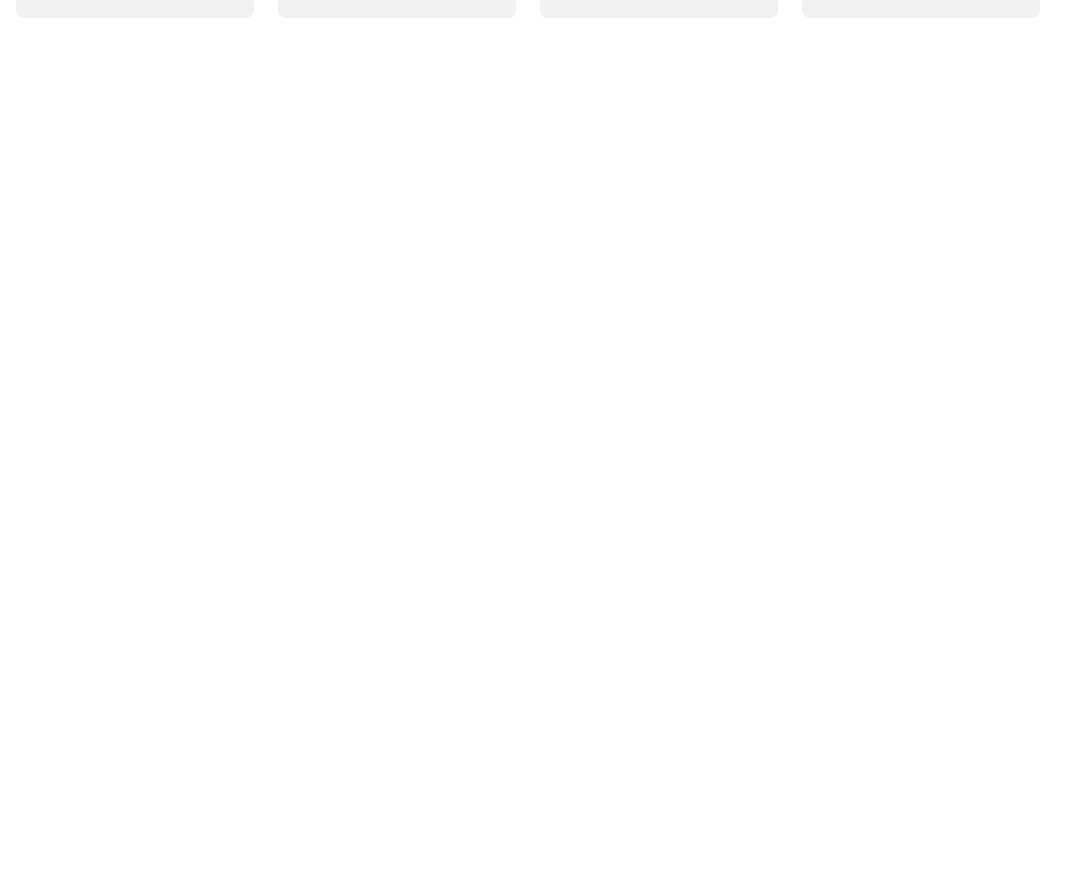
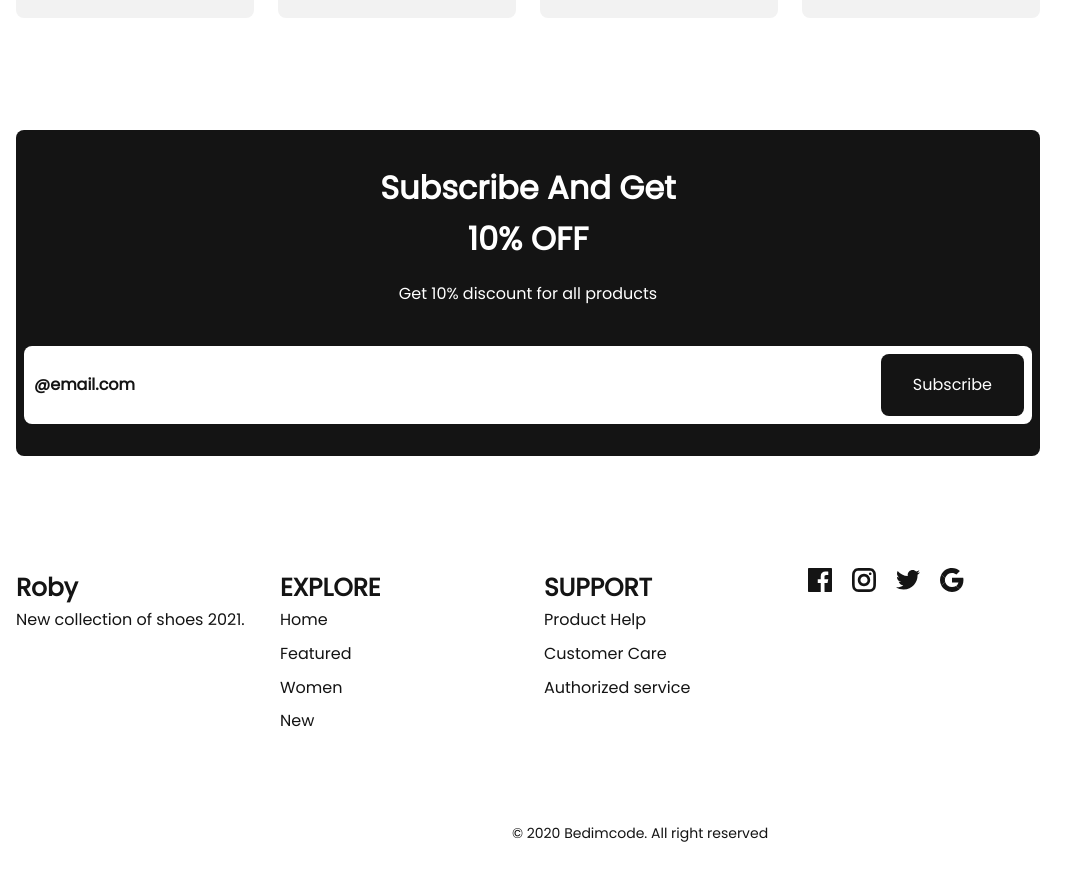
Before and after one commit to brunomatheusc/ecommerce-sneakers-mobile-first, a Next.js app: page / in a window 1280 px wide. Shown: the part 4020-4896 px from the top of the page, without its empty margins (0-1087 px from the left). Before the commit the page ends 4070 px from the top, so only its background shows below. Built offline with nearby package versions, Linux system fonts and the light colour scheme.

Commit message:
Finishing components

```diff
--- /dev/null
+++ b/src/pages/components/Footer/index.tsx
@@ -0,0 +1,49 @@
+import React from 'react';
+import Link from 'next/link';
+import Section from '../../../components/Section';
+import { Container, FooterBox, FooterTitle, FooterDescription, FooterLink, FooterCopy } from './styles';
+import { GrFacebook, GrInstagram, GrTwitter, GrGoogle } from 'react-icons/gr';
+
+export default function Footer() {
+	return (
+		<Section>
+			<Container className="bd-grid">
+				<FooterBox>
+					<FooterTitle>Roby</FooterTitle>
+					<FooterDescription>New collection of shoes 2021.</FooterDescription>
+				</FooterBox>
+
+				<FooterBox>
+					<FooterTitle>EXPLORE</FooterTitle>
+
+					<ul>
+						<FooterLink><Link href="#home">Home</Link></FooterLink>
+						<FooterLink><Link href="#featured">Featured</Link></FooterLink>
+						<FooterLink><Link href="#women">Women</Link></FooterLink>
+						<FooterLink><Link href="#new">New</Link></FooterLink>
+					</ul>
+				</FooterBox>
+
+				<FooterBox>
+					<FooterTitle>SUPPORT</FooterTitle>
+
+					<ul>
+						<FooterLink><Link href="#">Product Help</Link></FooterLink>
+						<FooterLink><Link href="#">Customer Care</Link></FooterLink>
+						<FooterLink><Link href="#">Authorized service</Link></FooterLink>
+					</ul>
+				</FooterBox>
+
+				<FooterBox>
+					<Link href="#"><GrFacebook /></Link>
+					<Link href="#"><GrInstagram /></Link>
+					<Link href="#"><GrTwitter /></Link>
+					<Link href="#"><GrGoogle /></Link>
+				</FooterBox>
+			</Container>
+
+
+			<FooterCopy>&#169; 2020 Bedimcode. All right reserved</FooterCopy>
+		</Section>
+	);
+}
--- /dev/null
+++ b/src/pages/components/Footer/styles.ts
@@ -0,0 +1,37 @@
+import styled from 'styled-components';
+
+export const Container = styled.div`
+    grid-template-columns: repeat(auto-fit, minmax(220px, 1fr));
+`;
+
+export const FooterBox = styled.div`
+    margin-bottom: var(--mb-4);
+
+	svg {
+		font-size: 1.5rem;
+		margin-right: 1.25rem;
+	}
+`;
+
+export const FooterTitle = styled.h3`
+    font-size: var(--big-font-size);
+`;
+
+export const FooterDescription = styled.p`
+
+`;
+
+export const FooterLink = styled.li`
+	a {
+		display: block;
+		width: max-content;
+		margin-bottom: var(--mb-1);
+	}
+`;
+
+export const FooterCopy = styled.p`
+    padding-top: 3rem;
+    font-size: var(--smalle-font-size);
+    color: var(--dark-color);
+    text-align: center;
+`;
--- a/src/pages/components/Newsletter/index.tsx
+++ b/src/pages/components/Newsletter/index.tsx
@@ -1,10 +1,23 @@
 import React from 'react';
-import { Container } from './styles';
+import Section from '../../../components/Section';
+import Link from 'next/link';
+import { Container, NewsletterTitle, NewsletterDescription, NewsletterSubscribe, NewsletterInput } from './styles';
+import Button from '../../../components/Button';
 
 export default function Newsletter() {
 	return (
-		<Container>
+		<Section>
+			<Container className="bd-grid">
+				<div>
+					<NewsletterTitle>Subscribe And Get <br /> 10% OFF</NewsletterTitle>
+					<NewsletterDescription>Get 10% discount for all products</NewsletterDescription>
+				</div>
 
-		</Container>
+				<NewsletterSubscribe>
+					<NewsletterInput placeholder="@email.com" />
+					<Button href="#">Subscribe</Button>
+				</NewsletterSubscribe>
+			</Container>
+		</Section>
 	);
 }
--- a/src/pages/components/Newsletter/styles.ts
+++ b/src/pages/components/Newsletter/styles.ts
@@ -1,5 +1,40 @@
 import styled from 'styled-components';
 
 export const Container = styled.div`
+    background-color: var(--dark-color);
+    color: var(--white-color);
+    padding: 2rem .5rem;
+    border-radius: .5rem;
+    text-align: center;
+`;
 
+export const NewsletterTitle = styled.h3`
+    font-size: var(--bigger-font-size);
+    margin-bottom: var(--mb-2);
 `;
+
+export const NewsletterDescription = styled.p`
+    margin-bottom: var(--mb-5);
+`;
+
+export const NewsletterSubscribe = styled.form`
+    display: flex;
+    column-gap: .5rem;
+    background-color: var(--white-color);
+    padding: .5rem;
+    border-radius: .5rem;
+`;
+
+export const NewsletterInput = styled.input`
+    outline: none;
+    border: none;
+    width: 90%;
+    font-size: var(--normal-font-size);
+
+	&::placeholder {
+		color: var(--dark-color);
+		font-family: var(--body-font);
+		font-size: var(--normal-font-size);
+		font-weight: var(--font-semi-bold);
+	}
+`;
--- a/src/pages/index.tsx
+++ b/src/pages/index.tsx
@@ -9,6 +9,8 @@ import WomenSneakers from './components/WomenSneakers';
 import Offer from './components/Offer';
 import NewCollection from './components/NewCollection';
 import Button from '../components/Button';
+import Newsletter from './components/Newsletter';
+import Footer from './components/Footer';
 
 export default function Home() {
 	return (
@@ -47,6 +49,10 @@ export default function Home() {
 				<Offer />
 
 				<NewCollection />
+
+				<Newsletter />
+
+				<Footer />
 			</Main>
 		</>
 	)
```
